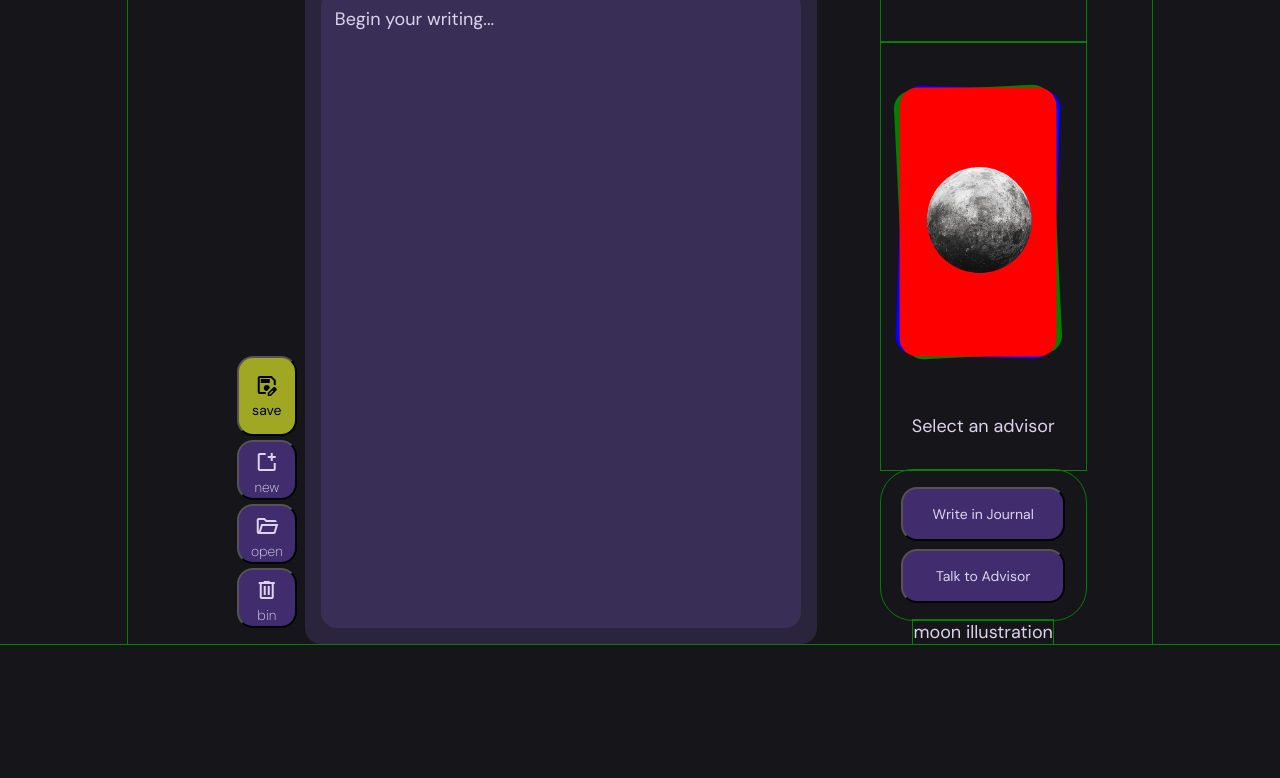
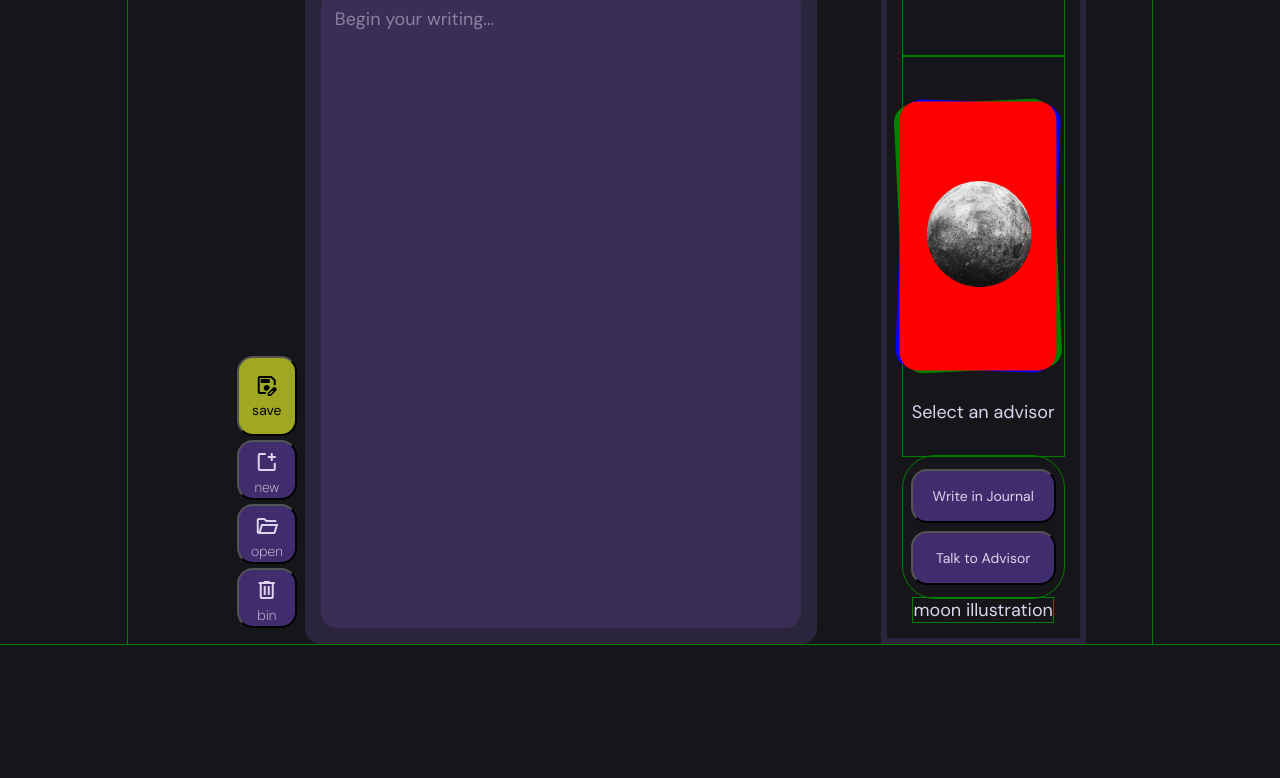
Before and after one commit to SADGHOBLIN/celestialog-m2, a plain HTML site: page journal.html in a window 1280 px wide. Shown: the part 124-902 px from the top of the page. Drawn offline with nearby package versions, Linux system fonts and the light colour scheme.

Commit message:
Update placeholder colour and remove redundant opacity styles

```diff
--- a/assets/css/style.css
+++ b/assets/css/style.css
@@ -4,6 +4,7 @@
     --primary-font: "DM Sans";
 
     --text: #dcd4ee;
+    --text-light: #dcd4ee80;
     --bg: #161519;
     --primary: #9924dd;
     --secondary: #5f4a80;
@@ -59,7 +60,7 @@ button {
 }
 .big-btn {
     padding: 1rem;
-    width: 80%;
+    width: 90%;
     background-color: var(--p-transparent);
 }
 
@@ -163,6 +164,10 @@ button {
     justify-content: center;
     align-items: center;
     margin-left: 4rem;
+
+    padding: 1rem;
+    border-radius: 1rem 1rem 0 0;
+    border: 6px solid var(--p-surface);
 }
 /* ---------------------------------------------------------------------------- */
 /* ADVSISOR SELECTION - TAROT CARDS*/
@@ -457,7 +462,7 @@ textarea, input {
 }
 
 ::placeholder {
-    color: var(--text);
+    color: var(--text-light);
 }
 
 
@@ -528,11 +533,6 @@ textarea, input {
 
 /* ---------------------------------------------------------------------------- */
 /* ADVISOR CHAT UI */
-#advisor {
-    opacity: 1;
-    transition: opacity 2s ease-in-out;
-}
-
 .chat-header {
     padding: 1rem;
     background-color: var(--p-surface);
@@ -595,8 +595,6 @@ textarea, input {
 
 .hidden {
     display: none;
-    opacity: 0;
-    transition: opacity 2s ease-in-out;
 }
 
 /* ---------------------------------------------------------------------------- */
```
